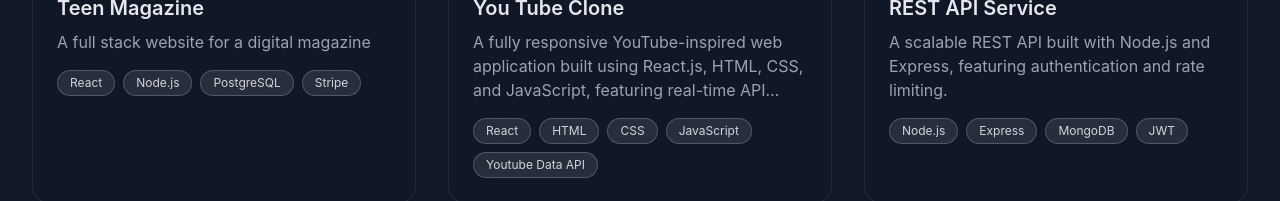
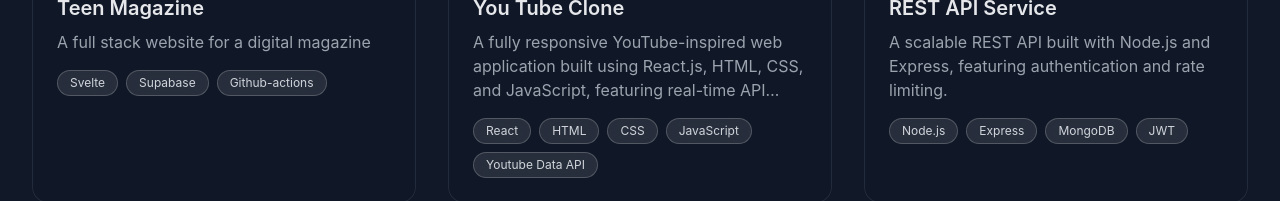
Before and after one commit to birukhabte/MyPersonalPortfolio, a React (Vite) app: page / in a window 1280 px wide. Shown: the part 3462-3663 px from the top of the page. Built offline with nearby package versions, Linux system fonts and the light colour scheme.

Commit message:
feat(projects): Update tech stack for digital magazine project
- Replace React, Node.js, PostgreSQL, Stripe with Svelte, Supabase, Github-actions
- Reflect current technology choices for the full stack website project
- Modernize project dependencies to match latest implementation

```diff
--- a/src/components/Projects.tsx
+++ b/src/components/Projects.tsx
@@ -22,7 +22,7 @@ const projects: Project[] = [
     description:
       'A full stack website for a digital magazine',
     image: 'https://images.unsplash.com/photo-1556742049-0cfed4f6a45d?w=800',
-    tech: ['React', 'Node.js', 'PostgreSQL', 'Stripe'],
+    tech: ['Svelte', 'Supabase', 'Github-actions'],
     github: 'https://github.com/birukhabte/MyPersonalPortfolio',
     live: 'https://example.com',
     category: 'fullstack',
```
